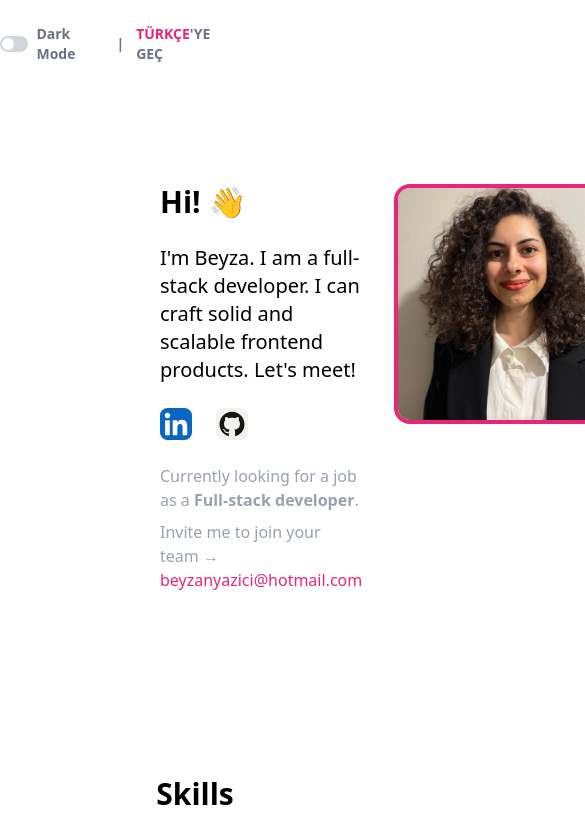
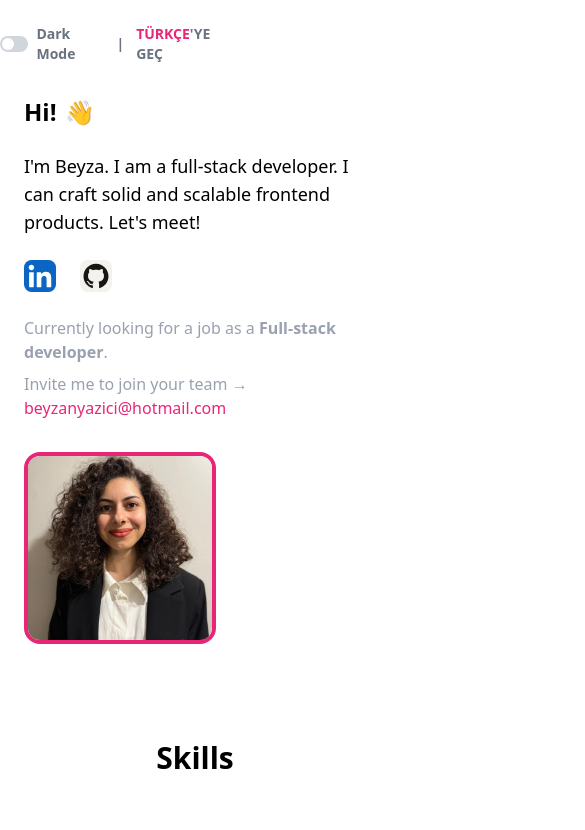
Before and after one commit to beyza-yazici/Personal-Website, a React (Vite) app: page / in a window 390 px wide. Shown: the top 830 px of the page, 585 px wide, since content can reach past the window. Built offline with nearby package versions, Linux system fonts and the light colour scheme.

Commit message:
responsive tasarım fixed

```diff
--- a/src/components/HomePage/Hero.jsx
+++ b/src/components/HomePage/Hero.jsx
@@ -7,17 +7,17 @@ function HeroSection() {
     const content = data[language].heroSection;
 
     return (
-        <div className="flex flex-row items-start justify-between gap-8 px-40 py-30">
+        <div className="flex flex-col md:flex-row items-start justify-between gap-8 px-6 md:px-40 py-8 md:py-30">
     <div className="flex-1 space-y-6">
-        <h1 className="flex items-center gap-2 text-3xl font-bold">
+        <h1 className="flex items-center gap-2 text-2xl md:text-3xl font-bold">
             {content.greeting} <span role="img" aria-label="wave">👋</span>
         </h1>
 
-        <p className="text-xl dark:text-white">
+        <p className="text-lg md:text-xl dark:text-white">
             {content.intro}
         </p>
 
-        <div className="flex gap-6">
+        <div className="flex flex-wrap gap-6">
             {content.socials.map((social, index) => (
                 <a
                     key={index}
@@ -49,7 +49,7 @@ function HeroSection() {
         </div>
     </div>
 
-    <div className="w-60 h-60 rounded-2xl overflow-hidden border-4 border-[#e92577] flex-shrink-0">
+    <div className="w-48 h-48 md:w-60 md:h-60 rounded-2xl overflow-hidden border-4 border-[#e92577] flex-shrink-0">
         <img
             src={content.profileImage}
             alt="Profile"
@@ -58,6 +58,7 @@ function HeroSection() {
     </div>
 </div>
 
+
     );
 }
 
```
